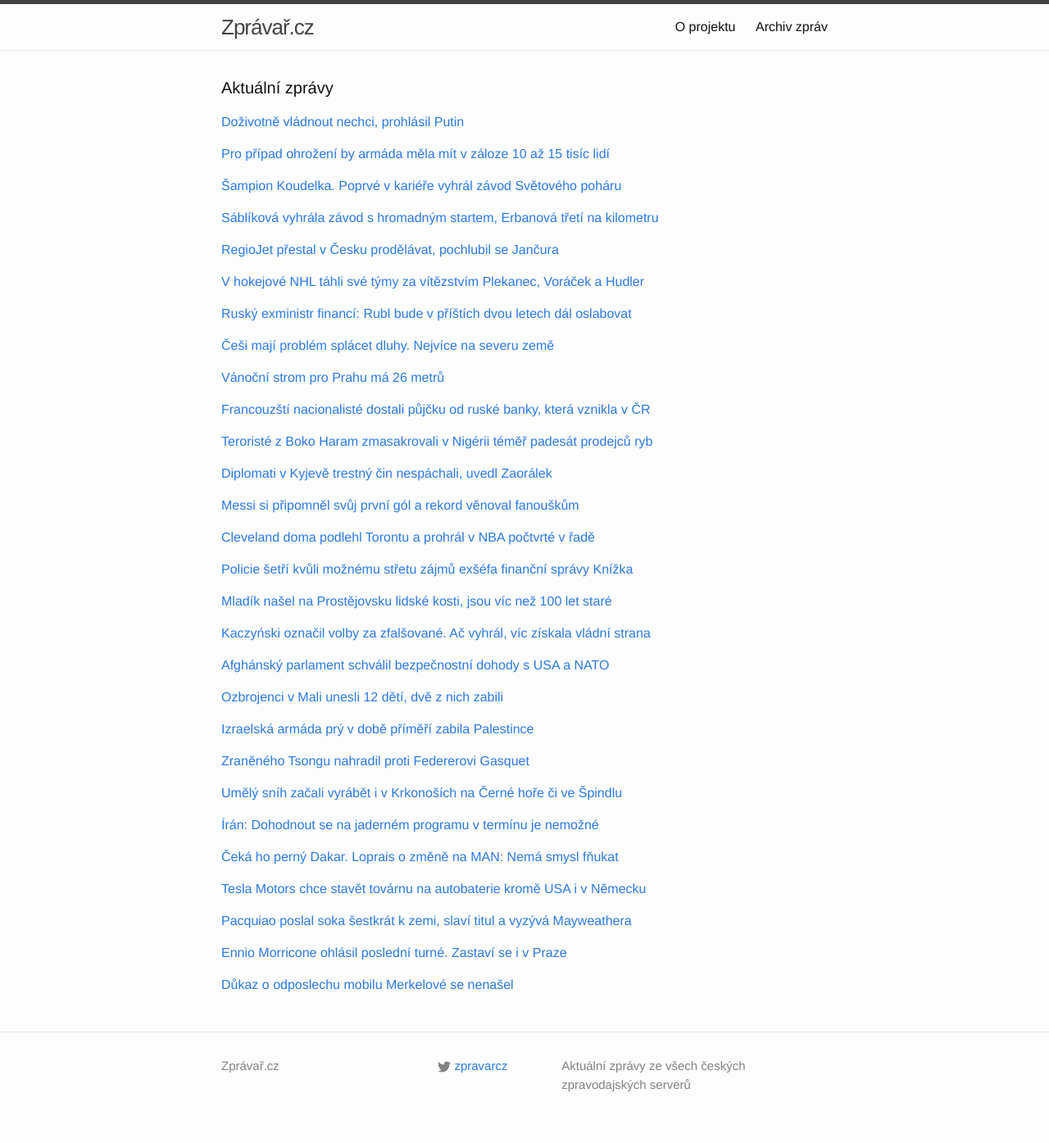
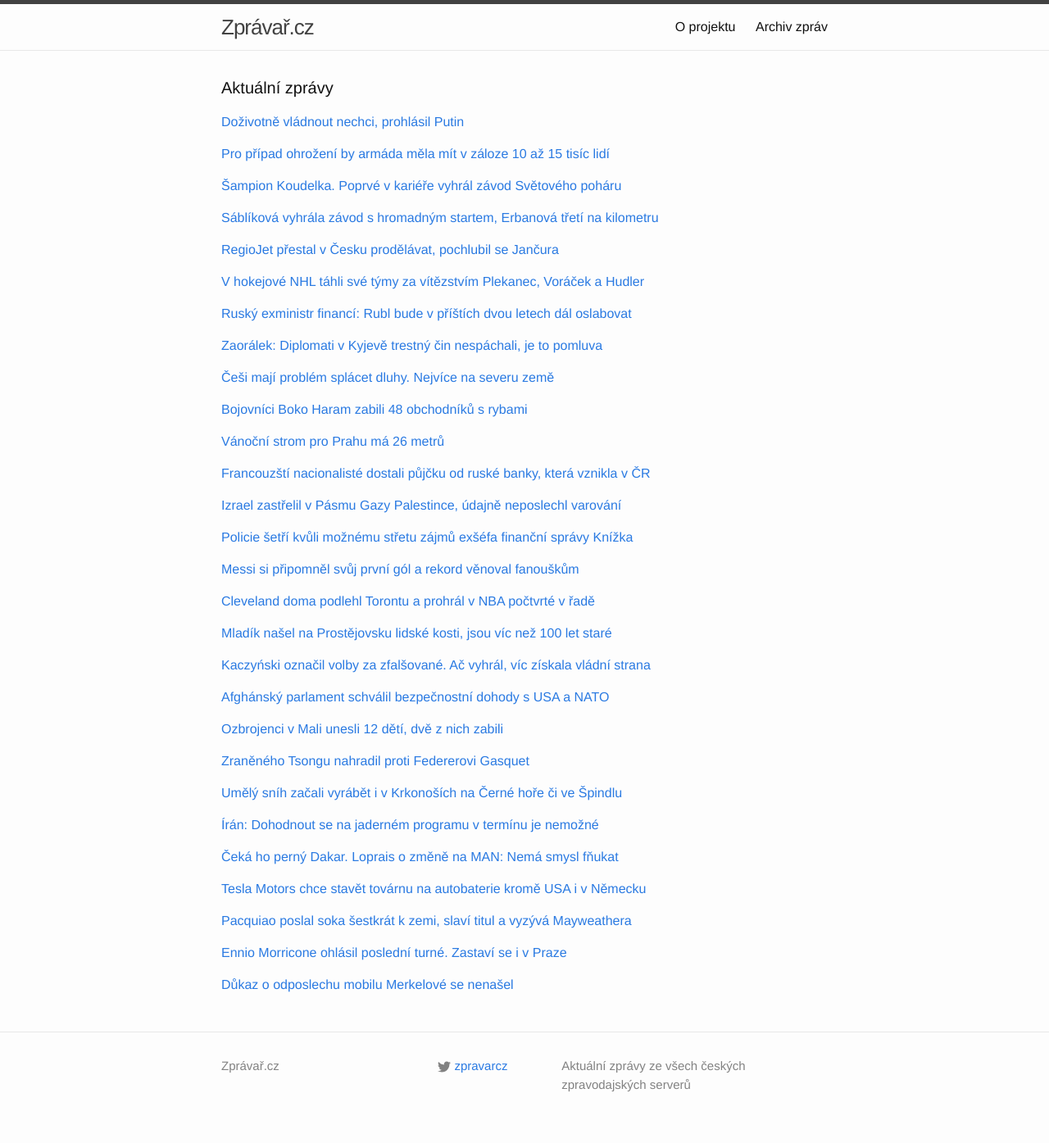
Before and after one commit to adliska/zpravar, a Jekyll site: the page built from index.html, in a window 1280 px wide. Shown: the whole page at 82% size. Built offline with Jekyll 4.4.1, drawn with Linux system fonts in a browser that asks for light colours; some of the changed lines change nothing that is shown.

Commit message:
zpravar news update

```diff
--- a/index.html
+++ b/index.html
@@ -91,8 +91,19 @@ layout: default
 <li><a href=http://zahranicni.ihned.cz/rusko/c1-63162370-rubl-oslabovat-pomalu>Rubl bude v příštích letech dál oslabovat, říká ruský exministr financí - zahranicni.ihned.cz</a></li>
 <li><a href=http://www.financninoviny.cz/zpravodajstvi/zpravy/kudrin-rubl-bude-v-pristich-dvou-letech-dal-oslabovat/1150382>Kudrin: Rubl bude v příštích dvou letech dál oslabovat - www.financninoviny.cz</a></li>
 </ul>
-</div><p><a href="javascript:;" onclick="toggle_visibility('zpravy7')">Češi mají problém splácet dluhy.  Nejvíce na severu země</a></p>
+</div><p><a href="javascript:;" onclick="toggle_visibility('zpravy7')">Zaorálek: Diplomati v Kyjevě trestný čin nespáchali, je to pomluva </a></p>
 <div id="zpravy7" style="display:none">
+<ul>
+<li><a href=http://www.lidovky.cz/zaoralek-diplomati-v-kyjeve-trestny-cin-nespachali-je-to-pomluva-ph8-/zpravy-domov.aspx?c=A141123_135001_ln_domov_sho>Zaorálek: Diplomati v Kyjevě trestný čin nespáchali, je to pomluva  - www.lidovky.cz</a></li>
+<li><a href=http://www.denik.cz/z_domova/diplomati-ve-veci-ukrajinskych-cechu-trestny-cin-nespachali-mini-zaoralek-201411.html>Diplomati ve věci ukrajinských Čechů trestný čin nespáchali, míní Zaorálek - www.denik.cz</a></li>
+<li><a href=http://www.ceskenoviny.cz/zpravy/zpravy/diplomati-v-kyjeve-trestny-cin-nespachali-uvedl-zaoralek/1150475>Diplomati v Kyjevě trestný čin nespáchali, uvedl Zaorálek - www.ceskenoviny.cz</a></li>
+<li><a href=http://zpravy.idnes.cz/zaoralkova-inspekce-a-diplomate-v-kyjeve-ukrajina-fvx-/domaci.aspx?c=A141123_132438_domaci_jw>Čeští diplomaté v Kyjevě ohledně krajanů nepochybili, řekl Zaorálek - zpravy.idnes.cz</a></li>
+<li><a href=http://www.tyden.cz/rubriky/domaci/politika/pomluva-zaoralek-diplomati-v-kyjeve-trestny-cin-nespachali_325022.html>Pomluva? Zaorálek: Diplomati v Kyjevě trestný čin nespáchali - www.tyden.cz</a></li>
+<li><a href=http://www.tyden.cz/rubriky/domaci/politika/zaoralek-diplomati-v-kyjeve-trestny-cin-nespachali-ukol-pro-policii_325022.html>Zaorálek: Diplomati v Kyjevě trestný čin nespáchali. Úkol pro policii? - www.tyden.cz</a></li>
+<li><a href=http://www.novinky.cz/domaci/354283-diplomati-v-kyjeve-trestny-cin-nespachali.html>Diplomati v Kyjevě trestný čin nespáchali - www.novinky.cz</a></li>
+</ul>
+</div><p><a href="javascript:;" onclick="toggle_visibility('zpravy8')">Češi mají problém splácet dluhy.  Nejvíce na severu země</a></p>
+<div id="zpravy8" style="display:none">
 <ul>
 <li><a href=http://echo24.cz/a/iuYcy>Češi mají problém splácet dluhy.  Nejvíce na severu země - echo24.cz</a></li>
 <li><a href=http://www.financninoviny.cz/zpravodajstvi/zpravy/solus-podil-cechu-s-dluhy-po-splatnosti-stoupl-na-8-24-procenta/1150448>Solus: Podíl Čechů s dluhy po splatnosti stoupl na 8,24 procenta - www.financninoviny.cz</a></li>
@@ -101,8 +112,18 @@ layout: default
 <li><a href=http://byznys.ihned.cz/zpravodajstvi-cesko/c1-63162390-splacet-dluhy-vcas-cesi-nesplaci-dluhy>Počet Čechů, kteří nestačí včas splácet dluhy, se o několik tisíc zvýšil - byznys.ihned.cz</a></li>
 <li><a href=http://zpravy.aktualne.cz/podil-cechu-s-dluhy-po-splatnosti-stoupl-na-8-24-procent/r~9749abe272f111e4845a002590604f2e/>Podíl Čechů s dluhy po splatnosti stoupl na 8,24 procent - zpravy.aktualne.cz</a></li>
 </ul>
-</div><p><a href="javascript:;" onclick="toggle_visibility('zpravy8')">Vánoční strom pro Prahu má 26 metrů</a></p>
-<div id="zpravy8" style="display:none">
+</div><p><a href="javascript:;" onclick="toggle_visibility('zpravy9')">Bojovníci Boko Haram zabili 48 obchodníků s rybami</a></p>
+<div id="zpravy9" style="display:none">
+<ul>
+<li><a href=http://echo24.cz/a/iM5rj>Bojovníci Boko Haram zabili 48 obchodníků s rybami - echo24.cz</a></li>
+<li><a href=http://zpravy.idnes.cz/boko-haram-zavrazdili-prodejce-ryb-dt4-/zahranicni.aspx?c=A141123_124056_zahranicni_bse>Teroristé z Boko Haram zmasakrovali v Nigérii téměř padesát prodejců ryb - zpravy.idnes.cz</a></li>
+<li><a href=http://www.lidovky.cz/bojovnici-boko-haram-zabili-v-nigerii-dalsich-48-lidi-fxb-/zpravy-svet.aspx?c=A141123_125929_ln_zahranici_mmu>Boko Haram zmasakrovala v Nigérii skupinu rybářů, 48 mrtvých  - www.lidovky.cz</a></li>
+<li><a href=http://www.novinky.cz/zahranicni/svet/354279-islamiste-z-boko-haram-povrazdili-v-nigerii-48-lidi.html>Islamisté z Boko Haram povraždili v Nigérii 48 lidí - www.novinky.cz</a></li>
+<li><a href=http://zpravy.aktualne.cz/zahranici/bojovnici-boko-haram-zabili-v-nigerii-dalsich-48-lidi/r~94dcfb2c730311e4833a0025900fea04/>Bojovníci Boko Haram zabili v Nigérii dalších 48 lidí - zpravy.aktualne.cz</a></li>
+<li><a href=http://www.ceskenoviny.cz/zpravy/zpravy/bojovnici-boko-haram-zabili-v-nigerii-dalsich-48-lidi/1150460>Bojovníci Boko Haram zabili v Nigérii dalších 48 lidí - www.ceskenoviny.cz</a></li>
+</ul>
+</div><p><a href="javascript:;" onclick="toggle_visibility('zpravy10')">Vánoční strom pro Prahu má 26 metrů</a></p>
+<div id="zpravy10" style="display:none">
 <ul>
 <li><a href=http://www.novinky.cz/vanoce/354281-vanocni-strom-pro-prahu-ma-26-metru.html>Vánoční strom pro Prahu má 26 metrů - www.novinky.cz</a></li>
 <li><a href=http://www.rozhlas.cz/_zprava/vanocni-trhy-na-prazskem-staromestskem-namesti-ozdobi-smrk-z-nespek-na-benesovsku--1423671>Vánoční trhy na pražském Staroměstském náměstí ozdobí smrk z Nespek na Benešovsku - www.rozhlas.cz</a></li>
@@ -111,8 +132,8 @@ layout: default
 <li><a href=http://www.rozhlas.cz/_zprava/vanocni-trhy-na-staromestskem-namesti-ozdobi-smrk-z-nespek-na-benesovsku--1423671>Vánoční trhy na Staroměstském náměstí ozdobí smrk z Nespek na Benešovsku - www.rozhlas.cz</a></li>
 <li><a href=http://www.denik.cz/z_domova/prazske-staromestke-namesti-ozdobi-letos-smrk-z-nespek-na-benesovsku-20141123.html>Pražské Staroměstké náměstí ozdobí letos smrk z Nespek na Benešovsku - www.denik.cz</a></li>
 </ul>
-</div><p><a href="javascript:;" onclick="toggle_visibility('zpravy9')">Francouzští nacionalisté dostali půjčku od ruské banky, která vznikla v ČR</a></p>
-<div id="zpravy9" style="display:none">
+</div><p><a href="javascript:;" onclick="toggle_visibility('zpravy11')">Francouzští nacionalisté dostali půjčku od ruské banky, která vznikla v ČR</a></p>
+<div id="zpravy11" style="display:none">
 <ul>
 <li><a href=http://zahranicni.ihned.cz/evropa-slovensko/c1-63162440-narodni-fronta-le-pen-nacionalisti-xenofobie-antievropanstvi-rusko-ceska-ruska-banka-podpora-putin>Francouzští nacionalisté dostali půjčku od ruské banky, která vznikla v ČR - zahranicni.ihned.cz</a></li>
 <li><a href=http://www.rozhlas.cz/_zprava/francouzsti-nacionaliste-marine-le-penove-ziskali-vysokou-pujcku-od-ceskoruske-banky--1423674>Francouzští nacionalisté Marine Le Penové získali vysokou půjčku od česko-ruské banky - www.rozhlas.cz</a></li>
@@ -121,87 +142,70 @@ layout: default
 <li><a href=http://www.tyden.cz/rubriky/zahranici/evropa/nacionalistka-le-penova-ziskala-249-milionu-od-cesko-ruske-banky_325032.html>Nacionalistka Le Penová získala 249 milionů od česko-ruské banky - www.tyden.cz</a></li>
 <li><a href=http://www.lidovky.cz/nacionalistka-le-penova-ziskala-9-milionu-euro-od-cesko-ruske-banky-1d6-/zpravy-svet.aspx?c=A141123_110440_ln_zahranici_mmu>Nacionalistka Le Penová získala 9 milionů euro od česko-ruské banky  - www.lidovky.cz</a></li>
 </ul>
-</div><p><a href="javascript:;" onclick="toggle_visibility('zpravy10')">Teroristé z Boko Haram zmasakrovali v Nigérii téměř padesát prodejců ryb</a></p>
-<div id="zpravy10" style="display:none">
+</div><p><a href="javascript:;" onclick="toggle_visibility('zpravy12')">Izrael zastřelil v Pásmu Gazy Palestince, údajně neposlechl varování</a></p>
+<div id="zpravy12" style="display:none">
 <ul>
-<li><a href=http://zpravy.idnes.cz/boko-haram-zavrazdili-prodejce-ryb-dt4-/zahranicni.aspx?c=A141123_124056_zahranicni_bse>Teroristé z Boko Haram zmasakrovali v Nigérii téměř padesát prodejců ryb - zpravy.idnes.cz</a></li>
-<li><a href=http://www.lidovky.cz/bojovnici-boko-haram-zabili-v-nigerii-dalsich-48-lidi-fxb-/zpravy-svet.aspx?c=A141123_125929_ln_zahranici_mmu>Boko Haram zmasakrovala v Nigérii skupinu rybářů, 48 mrtvých  - www.lidovky.cz</a></li>
-<li><a href=http://www.novinky.cz/zahranicni/svet/354279-islamiste-z-boko-haram-povrazdili-v-nigerii-48-lidi.html>Islamisté z Boko Haram povraždili v Nigérii 48 lidí - www.novinky.cz</a></li>
-<li><a href=http://zpravy.aktualne.cz/zahranici/bojovnici-boko-haram-zabili-v-nigerii-dalsich-48-lidi/r~94dcfb2c730311e4833a0025900fea04/>Bojovníci Boko Haram zabili v Nigérii dalších 48 lidí - zpravy.aktualne.cz</a></li>
-<li><a href=http://www.ceskenoviny.cz/zpravy/zpravy/bojovnici-boko-haram-zabili-v-nigerii-dalsich-48-lidi/1150460>Bojovníci Boko Haram zabili v Nigérii dalších 48 lidí - www.ceskenoviny.cz</a></li>
+<li><a href=http://zpravy.idnes.cz/izrael-zastrelil-palestince-v-gaze-dui-/zahranicni.aspx?c=A141123_140104_zahranicni_bse>Izrael zastřelil v Pásmu Gazy Palestince, údajně neposlechl varování - zpravy.idnes.cz</a></li>
+<li><a href=http://www.ceskenoviny.cz/zpravy/zpravy/izraelska-armada-pry-v-dobe-primeri-zabila-palestince/1150463>Izraelská armáda prý v době příměří zabila Palestince - www.ceskenoviny.cz</a></li>
+<li><a href=http://www.novinky.cz/zahranicni/blizky-a-stredni-vychod/354282-izraelska-armada-zastrelila-palestince-v-pasmu-gazy.html>Izraelská armáda zastřelila Palestince v Pásmu Gazy - www.novinky.cz</a></li>
+<li><a href=http://zpravy.aktualne.cz/zahranici/izraelska-armada-v-dobe-primeri-zabijela-tvrdi-palestinci/r~b31409ee730511e49bec0025900fea04/>Izraelská armáda v době příměří zabíjela, tvrdí Palestinci - zpravy.aktualne.cz</a></li>
+<li><a href=http://www.lidovky.cz/izraelska-armada-pry-v-dobe-primeri-zabila-palestince-pdk-/zpravy-svet.aspx?c=A141123_123258_ln_zahranici_mmu>Izraelská armáda v době příměří zastřelila v pásmu Gazy civilistu  - www.lidovky.cz</a></li>
 </ul>
-</div><p><a href="javascript:;" onclick="toggle_visibility('zpravy11')">Diplomati v Kyjevě trestný čin nespáchali, uvedl Zaorálek</a></p>
-<div id="zpravy11" style="display:none">
+</div><p><a href="javascript:;" onclick="toggle_visibility('zpravy13')">Policie šetří kvůli možnému střetu zájmů exšéfa finanční správy Knížka</a></p>
+<div id="zpravy13" style="display:none">
 <ul>
-<li><a href=http://www.ceskenoviny.cz/zpravy/zpravy/diplomati-v-kyjeve-trestny-cin-nespachali-uvedl-zaoralek/1150475>Diplomati v Kyjevě trestný čin nespáchali, uvedl Zaorálek - www.ceskenoviny.cz</a></li>
-<li><a href=http://zpravy.idnes.cz/zaoralkova-inspekce-a-diplomate-v-kyjeve-ukrajina-fvx-/domaci.aspx?c=A141123_132438_domaci_jw>Čeští diplomaté v Kyjevě ohledně krajanů nepochybili, řekl Zaorálek - zpravy.idnes.cz</a></li>
-<li><a href=http://www.tyden.cz/rubriky/domaci/politika/pomluva-zaoralek-diplomati-v-kyjeve-trestny-cin-nespachali_325022.html>Pomluva? Zaorálek: Diplomati v Kyjevě trestný čin nespáchali - www.tyden.cz</a></li>
-<li><a href=http://www.tyden.cz/rubriky/domaci/politika/zaoralek-diplomati-v-kyjeve-trestny-cin-nespachali-ukol-pro-policii_325022.html>Zaorálek: Diplomati v Kyjevě trestný čin nespáchali. Úkol pro policii? - www.tyden.cz</a></li>
-<li><a href=http://www.novinky.cz/domaci/354283-diplomati-v-kyjeve-trestny-cin-nespachali.html>Diplomati v Kyjevě trestný čin nespáchali - www.novinky.cz</a></li>
+<li><a href=http://zpravy.e15.cz/domaci/udalosti/policie-setri-kvuli-moznemu-stretu-zajmu-exsefa-financni-spravy-knizka-1139229>Policie šetří kvůli možnému střetu zájmů exšéfa finanční správy Knížka - zpravy.e15.cz</a></li>
+<li><a href=http://www.denik.cz/z_domova/policie-proveruje-byvaleho-sefa-gfr-knizka-20141123.html>Policie prověřuje bývalého šéfa GFŘ Knížka - www.denik.cz</a></li>
+<li><a href=http://www.ceskenoviny.cz/zpravy/zpravy/aktualne-cz-policie-proveruje-byvaleho-sefa-gfr-knizka/1150451>Aktuálně.cz: Policie prověřuje bývalého šéfa GFŘ Knížka - www.ceskenoviny.cz</a></li>
+<li><a href=http://zpravy.aktualne.cz/domaci/policie-vysetruje-zakazky-na-skoleni-danaru/r~fdffc00a70b311e4b0c4002590604f2e/>Policie šetří tendry za desítky milionů na školení daňařů - zpravy.aktualne.cz</a></li>
 </ul>
-</div><p><a href="javascript:;" onclick="toggle_visibility('zpravy12')">Messi si připomněl svůj první gól a rekord věnoval fanouškům</a></p>
-<div id="zpravy12" style="display:none">
+</div><p><a href="javascript:;" onclick="toggle_visibility('zpravy14')">Messi si připomněl svůj první gól a rekord věnoval fanouškům</a></p>
+<div id="zpravy14" style="display:none">
 <ul>
 <li><a href=http://www.tyden.cz/rubriky/sport/fotbal/zahranicni-souteze/messi-si-pripomnel-svuj-prvni-gol-a-rekord-venoval-fanouskum_325026.html>Messi si připomněl svůj první gól a rekord věnoval fanouškům - www.tyden.cz</a></li>
 <li><a href=http://www.sportovninoviny.cz/zpravy/messi-si-pripomnel-svuj-prvni-gol-a-rekord-venoval-fanouskum/1150447>Messi si připomněl svůj první gól a rekord věnoval fanouškům - www.sportovninoviny.cz</a></li>
 <li><a href=http://www.denik.cz/fotbal/neuveritelny-rekord-messi-je-hrdinou-a-slysel-nikdo-uz-nebude-lepsi-20141123.html>Neuvěřitelný rekord. Messi je hrdinou a slyšel: Nikdo už nebude lepší - www.denik.cz</a></li>
 <li><a href=http://fotbal.idnes.cz/fotbalista-lionel-messi-mozna-odchod-z-barcelony-f69-/fot_zahranici.aspx?c=A141122_215945_fot_zahranici_pes>Z Barcelony můžu odejít, připustil Messi. Dusí ho problémy s daněmi - fotbal.idnes.cz</a></li>
 </ul>
-</div><p><a href="javascript:;" onclick="toggle_visibility('zpravy13')">Cleveland doma podlehl Torontu a prohrál v NBA počtvrté v řadě</a></p>
-<div id="zpravy13" style="display:none">
+</div><p><a href="javascript:;" onclick="toggle_visibility('zpravy15')">Cleveland doma podlehl Torontu a prohrál v NBA počtvrté v řadě</a></p>
+<div id="zpravy15" style="display:none">
 <ul>
 <li><a href=http://www.sportovninoviny.cz/zpravy/cleveland-doma-podlehl-torontu-a-prohral-v-nba-poctvrte-v-rade/1150400>Cleveland doma podlehl Torontu a prohrál v NBA počtvrté v řadě - www.sportovninoviny.cz</a></li>
 <li><a href=http://sport.aktualne.cz/cleveland-doma-podlehl-torontu-a-prohral-v-nba-poctvrte/r~bfa1bb7c72ef11e4840b002590604f2e/>Cleveland doma podlehl Torontu a prohrál v NBA počtvrté - sport.aktualne.cz</a></li>
 <li><a href=http://sport.idnes.cz/nba-basketbal-souhrn-cleveland-ctvrta-prohra-v-rade-fxo-/basket.aspx?c=A141123_091931_sport-basket_ten>Z +18 na -17. Cleveland se trápí, s Torontem ztratil „vyhraný“ zápas - sport.idnes.cz</a></li>
 <li><a href=http://www.denik.cz/ostatni_sport/cleveland-prohral-v-nba-dalsi-zapas-jsme-krehky-tym-rekl-james-20141123.html>Cleveland prohrál v NBA další zápas. Jsme křehký tým, řekl James - www.denik.cz</a></li>
 </ul>
-</div><p><a href="javascript:;" onclick="toggle_visibility('zpravy14')">Policie šetří kvůli možnému střetu zájmů exšéfa finanční správy Knížka</a></p>
-<div id="zpravy14" style="display:none">
-<ul>
-<li><a href=http://zpravy.e15.cz/domaci/udalosti/policie-setri-kvuli-moznemu-stretu-zajmu-exsefa-financni-spravy-knizka-1139229>Policie šetří kvůli možnému střetu zájmů exšéfa finanční správy Knížka - zpravy.e15.cz</a></li>
-<li><a href=http://www.denik.cz/z_domova/policie-proveruje-byvaleho-sefa-gfr-knizka-20141123.html>Policie prověřuje bývalého šéfa GFŘ Knížka - www.denik.cz</a></li>
-<li><a href=http://www.ceskenoviny.cz/zpravy/zpravy/aktualne-cz-policie-proveruje-byvaleho-sefa-gfr-knizka/1150451>Aktuálně.cz: Policie prověřuje bývalého šéfa GFŘ Knížka - www.ceskenoviny.cz</a></li>
-<li><a href=http://zpravy.aktualne.cz/domaci/policie-vysetruje-zakazky-na-skoleni-danaru/r~fdffc00a70b311e4b0c4002590604f2e/>Policie šetří tendry za desítky milionů na školení daňařů - zpravy.aktualne.cz</a></li>
-</ul>
-</div><p><a href="javascript:;" onclick="toggle_visibility('zpravy15')">Mladík našel na Prostějovsku lidské kosti, jsou víc než 100 let staré</a></p>
-<div id="zpravy15" style="display:none">
+</div><p><a href="javascript:;" onclick="toggle_visibility('zpravy16')">Mladík našel na Prostějovsku lidské kosti, jsou víc než 100 let staré</a></p>
+<div id="zpravy16" style="display:none">
 <ul>
 <li><a href=http://olomouc.idnes.cz/mladik-nasel-na-prostejovsku-lidske-kosti-fi7-/olomouc-zpravy.aspx?c=A141123_123515_olomouc-zpravy_jj>Mladík našel na Prostějovsku lidské kosti, jsou víc než 100 let staré - olomouc.idnes.cz</a></li>
 <li><a href=http://www.novinky.cz/domaci/354272-mladik-na-prostejovsku-nasel-vice-nez-stoletou-lidskou-kostru.html>Mladík na Prostějovsku našel více než stoletou lidskou kostru - www.novinky.cz</a></li>
 <li><a href=http://www.ceskenoviny.cz/zpravy/zpravy/muz-na-poli-na-prostejovsku-nalezl-kostru-cloveka-100-let-starou/1150446>Muž na poli na Prostějovsku nalezl kostru člověka, 100 let starou - www.ceskenoviny.cz</a></li>
 <li><a href=http://zpravy.aktualne.cz/muz-nasel-na-poli-u-cechovic-100-let-starou-kostru-cloveka/r~7eebc5de72fc11e4bdad0025900fea04/>Muž našel na poli u Čechovic 100 let starou kostru člověka - zpravy.aktualne.cz</a></li>
 </ul>
-</div><p><a href="javascript:;" onclick="toggle_visibility('zpravy16')">Kaczyński označil volby za zfalšované. Ač vyhrál, víc získala vládní strana</a></p>
-<div id="zpravy16" style="display:none">
+</div><p><a href="javascript:;" onclick="toggle_visibility('zpravy17')">Kaczyński označil volby za zfalšované. Ač vyhrál, víc získala vládní strana</a></p>
+<div id="zpravy17" style="display:none">
 <ul>
 <li><a href=http://zahranicni.ihned.cz/evropa-slovensko/c1-63162470-kaczynski-vysledky-voleb-polsko-obcanska-platforma-pravo-a-spravedlnost>Kaczyński označil volby za zfalšované. Ač vyhrál, víc získala vládní strana - zahranicni.ihned.cz</a></li>
 <li><a href=http://www.ceskatelevize.cz/ct24/svet/293251-az-tyden-po-volbach-se-polske-komisi-podarilo-secist-hlasy/>Až týden po volbách se polské komisi podařilo sečíst hlasy - www.ceskatelevize.cz</a></li>
 <li><a href=http://echo24.cz/a/iNtR9>Nejvíce křesel v polských vojvodstvích získala vládní strana - echo24.cz</a></li>
 <li><a href=http://www.ceskenoviny.cz/zpravy/zpravy/nejvice-kresel-v-polskych-vojvodstvich-ziskala-vladni-strana/1150372>Nejvíce křesel v polských vojvodstvích získala vládní strana - www.ceskenoviny.cz</a></li>
 </ul>
-</div><p><a href="javascript:;" onclick="toggle_visibility('zpravy17')">Afghánský parlament schválil bezpečnostní dohody s USA a NATO</a></p>
-<div id="zpravy17" style="display:none">
+</div><p><a href="javascript:;" onclick="toggle_visibility('zpravy18')">Afghánský parlament schválil bezpečnostní dohody s USA a NATO</a></p>
+<div id="zpravy18" style="display:none">
 <ul>
 <li><a href=http://www.ceskenoviny.cz/zpravy/zpravy/afghansky-parlament-schvalil-bezpecnostni-dohody-s-usa-a-nato/1150439>Afghánský parlament schválil bezpečnostní dohody s USA a NATO - www.ceskenoviny.cz</a></li>
 <li><a href=http://www.tyden.cz/rubriky/zahranici/asie-a-oceanie/kabul-se-dohodl-s-nato-a-amerikou-vojaci-v-zemi-zustanou_325023.html>Kábul se dohodl s NATO a Amerikou. Vojáci v zemi zůstanou - www.tyden.cz</a></li>
 <li><a href=http://www.tyden.cz/rubriky/zahranici/afrika/kabul-se-dohodl-s-nato-a-amerikou-vojaci-v-zemi-zustanou_325023.html>Kábul se dohodl s NATO a Amerikou. Vojáci v zemi zůstanou - www.tyden.cz</a></li>
 <li><a href=http://zpravy.aktualne.cz/zahranici/parlament-v-kabulu-schvalil-bezpecnostni-dohody-s-usa-a-nato/r~7ffe049672f711e48ee3002590604f2e/>Parlament v Kábulu schválil bezpečnostní dohody s USA a NATO - zpravy.aktualne.cz</a></li>
 </ul>
-</div><p><a href="javascript:;" onclick="toggle_visibility('zpravy18')">Ozbrojenci v Mali unesli 12 dětí, dvě z nich zabili</a></p>
-<div id="zpravy18" style="display:none">
+</div><p><a href="javascript:;" onclick="toggle_visibility('zpravy19')">Ozbrojenci v Mali unesli 12 dětí, dvě z nich zabili</a></p>
+<div id="zpravy19" style="display:none">
 <ul>
 <li><a href=http://echo24.cz/a/i44ze>Ozbrojenci v Mali unesli 12 dětí, dvě z nich zabili - echo24.cz</a></li>
 <li><a href=http://www.tyden.cz/rubriky/zahranici/afrika/ozbrojenci-verbovali-deti-dve-se-pokusily-utect-zabili-je_325009.html>Ozbrojenci v Mali unesli 12 dětí, dvě z nich zabili - www.tyden.cz</a></li>
 <li><a href=http://zpravy.idnes.cz/detsti-vojaci-v-mali-unos-0hl-/zahranicni.aspx?c=A141123_085059_zahranicni_jw>Únosci v Mali „verbovali“ malé vojáky. Dvě děti zkusily utéct, zabili je - zpravy.idnes.cz</a></li>
 <li><a href=http://www.ceskenoviny.cz/zpravy/zpravy/ozbrojenci-v-mali-pry-unesli-12-deti-dve-z-nich-zabili/1150373>Ozbrojenci v Mali prý unesli 12 dětí, dvě z nich zabili - www.ceskenoviny.cz</a></li>
-</ul>
-</div><p><a href="javascript:;" onclick="toggle_visibility('zpravy19')">Izraelská armáda prý v době příměří zabila Palestince</a></p>
-<div id="zpravy19" style="display:none">
-<ul>
-<li><a href=http://www.ceskenoviny.cz/zpravy/zpravy/izraelska-armada-pry-v-dobe-primeri-zabila-palestince/1150463>Izraelská armáda prý v době příměří zabila Palestince - www.ceskenoviny.cz</a></li>
-<li><a href=http://www.novinky.cz/zahranicni/blizky-a-stredni-vychod/354282-izraelska-armada-zastrelila-palestince-v-pasmu-gazy.html>Izraelská armáda zastřelila Palestince v Pásmu Gazy - www.novinky.cz</a></li>
-<li><a href=http://zpravy.aktualne.cz/zahranici/izraelska-armada-v-dobe-primeri-zabijela-tvrdi-palestinci/r~b31409ee730511e49bec0025900fea04/>Izraelská armáda v době příměří zabíjela, tvrdí Palestinci - zpravy.aktualne.cz</a></li>
-<li><a href=http://www.lidovky.cz/izraelska-armada-pry-v-dobe-primeri-zabila-palestince-pdk-/zpravy-svet.aspx?c=A141123_123258_ln_zahranici_mmu>Izraelská armáda v době příměří zastřelila v pásmu Gazy civilistu  - www.lidovky.cz</a></li>
 </ul>
 </div><p><a href="javascript:;" onclick="toggle_visibility('zpravy20')">Zraněného Tsongu nahradil proti Federerovi Gasquet</a></p>
 <div id="zpravy20" style="display:none">
```
